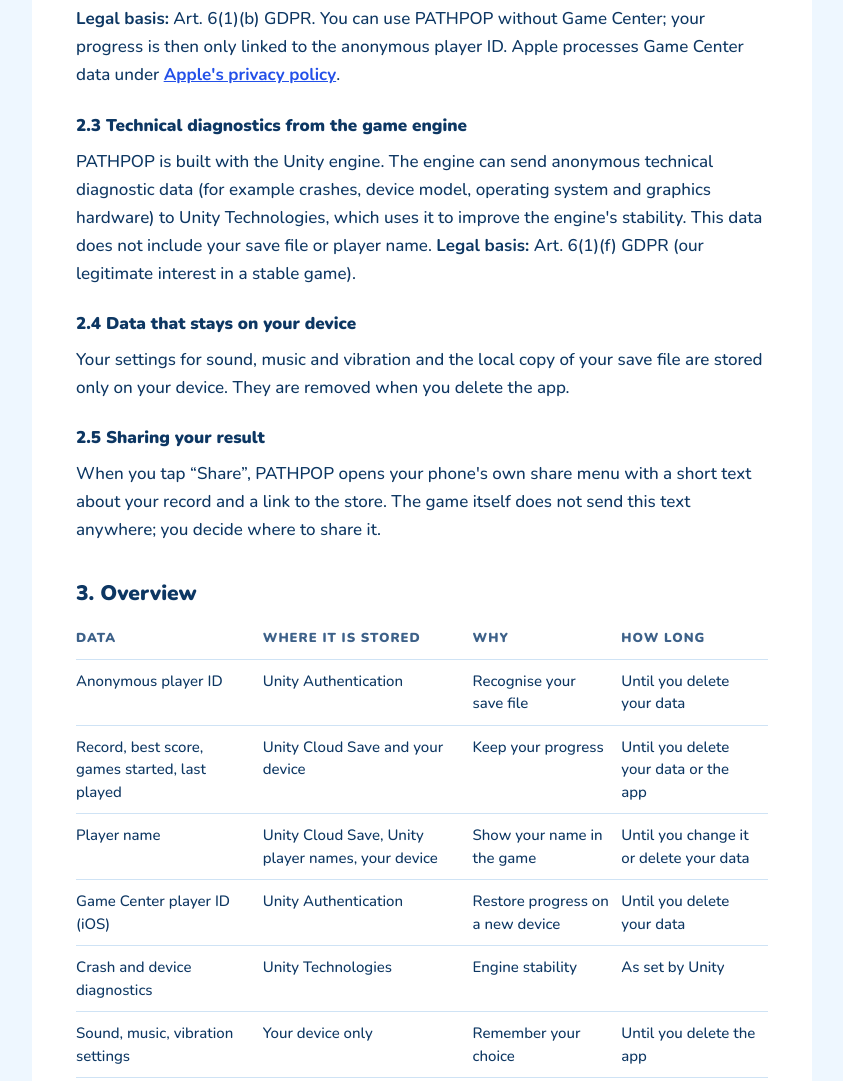
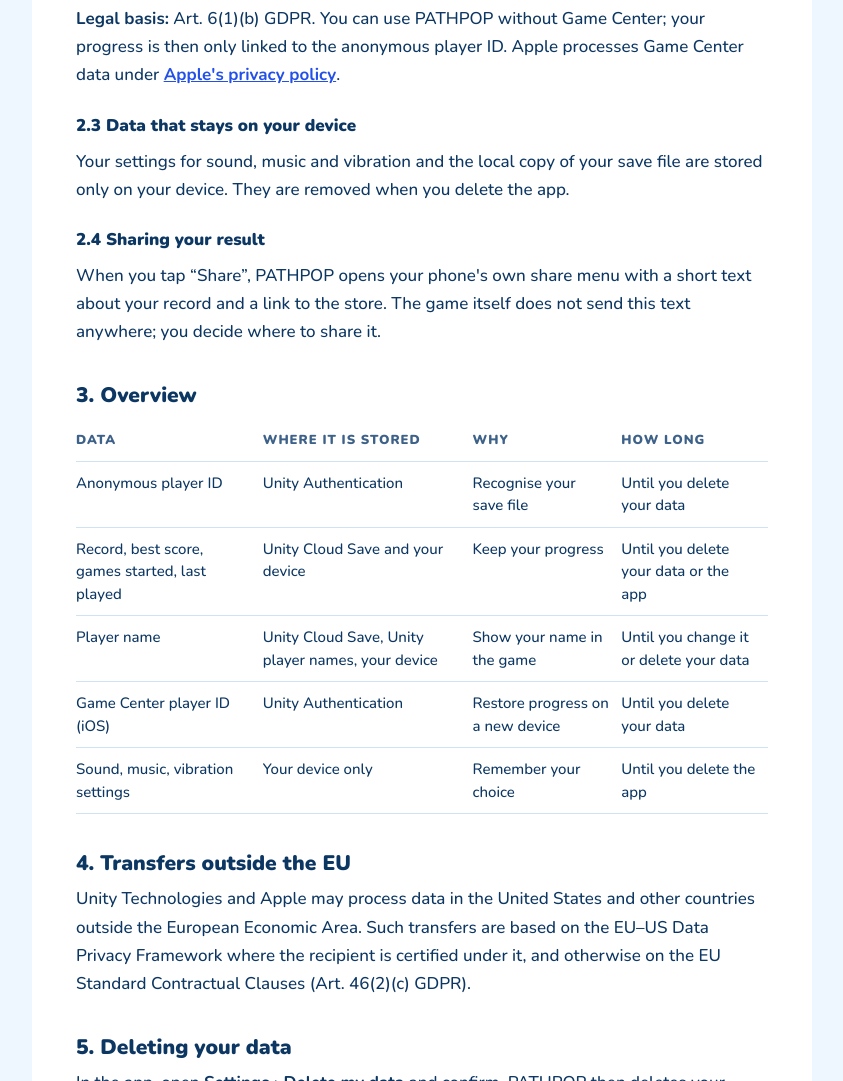
Before and after one commit to appsbydeniz/appsbydeniz.github.io, a plain HTML site: page pathpop/privacy.html in a window 1280 px wide. Shown: the part 1555-2636 px from the top of the page, without its empty margins (218-1061 px from the left). Drawn offline with Linux system fonts and the light colour scheme.

Commit message:
PATHPOP privacy policy: remove engine diagnostics section
Co-Authored-By: Claude Opus 5.5 <noreply@anthropic.com>

```diff
--- a/pathpop/privacy.html
+++ b/pathpop/privacy.html
@@ -98,14 +98,10 @@ footer a:hover { text-decoration: underline; }
     <p>If you are signed in to Apple Game Center, PATHPOP uses it to link your progress to your Game Center account, so the record comes back after a reinstall or on a new iPhone. For this, Game Center gives the game your Game Center player ID and a signature that proves the sign-in is genuine; both are passed to Unity Authentication. Your Game Center nickname is suggested as your player name until you choose your own.</p>
     <p><b>Legal basis:</b> Art. 6(1)(b) GDPR. You can use PATHPOP without Game Center; your progress is then only linked to the anonymous player ID. Apple processes Game Center data under <a href="https://www.apple.com/legal/privacy/" target="_blank" rel="noopener noreferrer">Apple's privacy policy</a>.</p>
 
-    <h3>2.3 Technical diagnostics from the game engine</h3>
-    <p>PATHPOP is built with the Unity engine. The engine can send anonymous technical diagnostic data (for example crashes, device model, operating system and graphics hardware) to Unity Technologies, which uses it to improve the engine's stability. This data does not include your save file or player name.
-      <b>Legal basis:</b> Art. 6(1)(f) GDPR (our legitimate interest in a stable game).</p>
-
-    <h3>2.4 Data that stays on your device</h3>
+    <h3>2.3 Data that stays on your device</h3>
     <p>Your settings for sound, music and vibration and the local copy of your save file are stored only on your device. They are removed when you delete the app.</p>
 
-    <h3>2.5 Sharing your result</h3>
+    <h3>2.4 Sharing your result</h3>
     <p>When you tap “Share”, PATHPOP opens your phone's own share menu with a short text about your record and a link to the store. The game itself does not send this text anywhere; you decide where to share it.</p>
 
     <h2>3. Overview</h2>
@@ -117,7 +113,6 @@ footer a:hover { text-decoration: underline; }
           <tr><td>Record, best score, games started, last played</td><td>Unity Cloud Save and your device</td><td>Keep your progress</td><td>Until you delete your data or the app</td></tr>
           <tr><td>Player name</td><td>Unity Cloud Save, Unity player names, your device</td><td>Show your name in the game</td><td>Until you change it or delete your data</td></tr>
           <tr><td>Game Center player ID (iOS)</td><td>Unity Authentication</td><td>Restore progress on a new device</td><td>Until you delete your data</td></tr>
-          <tr><td>Crash and device diagnostics</td><td>Unity Technologies</td><td>Engine stability</td><td>As set by Unity</td></tr>
           <tr><td>Sound, music, vibration settings</td><td>Your device only</td><td>Remember your choice</td><td>Until you delete the app</td></tr>
         </tbody>
       </table>
```
